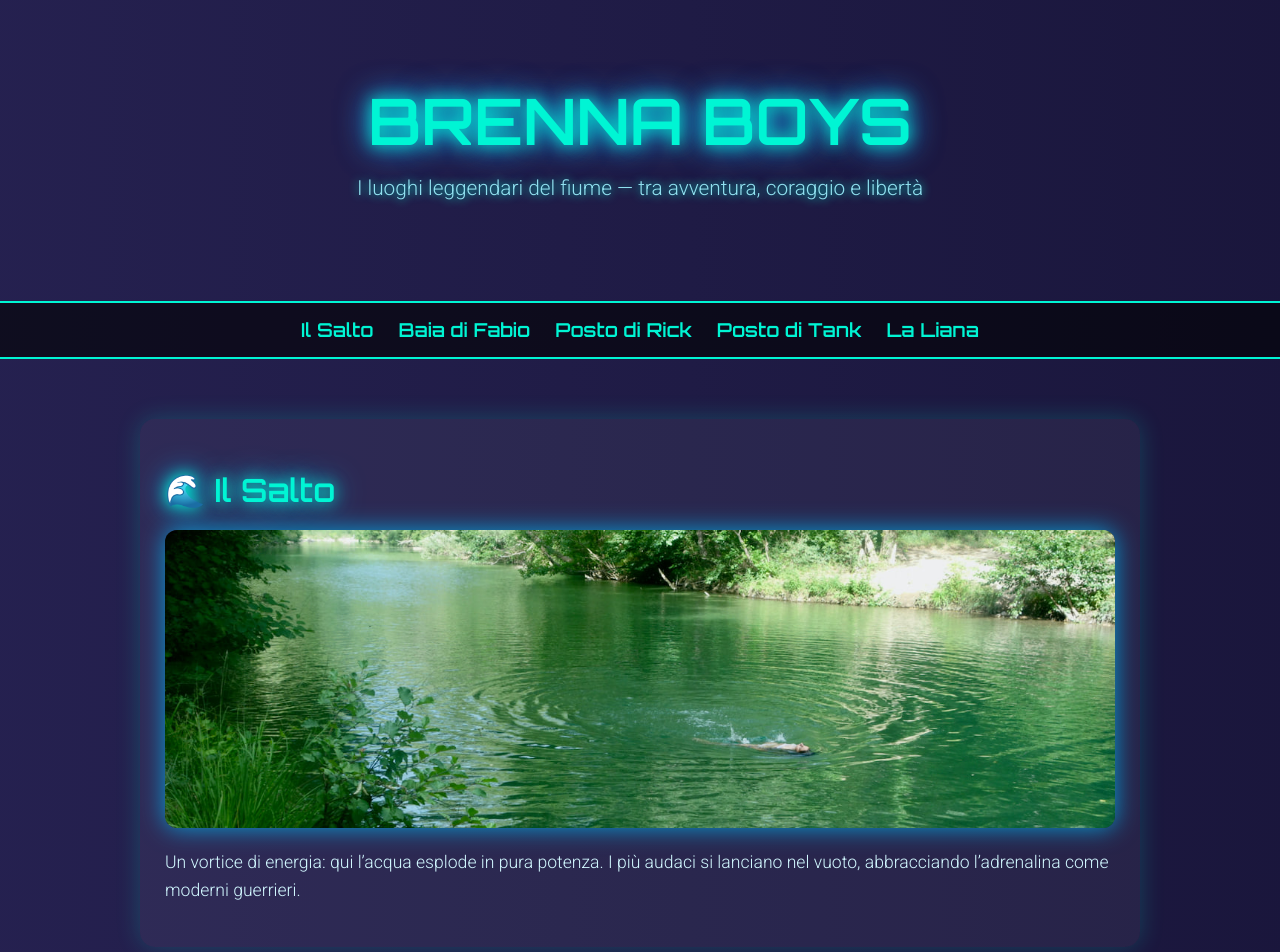
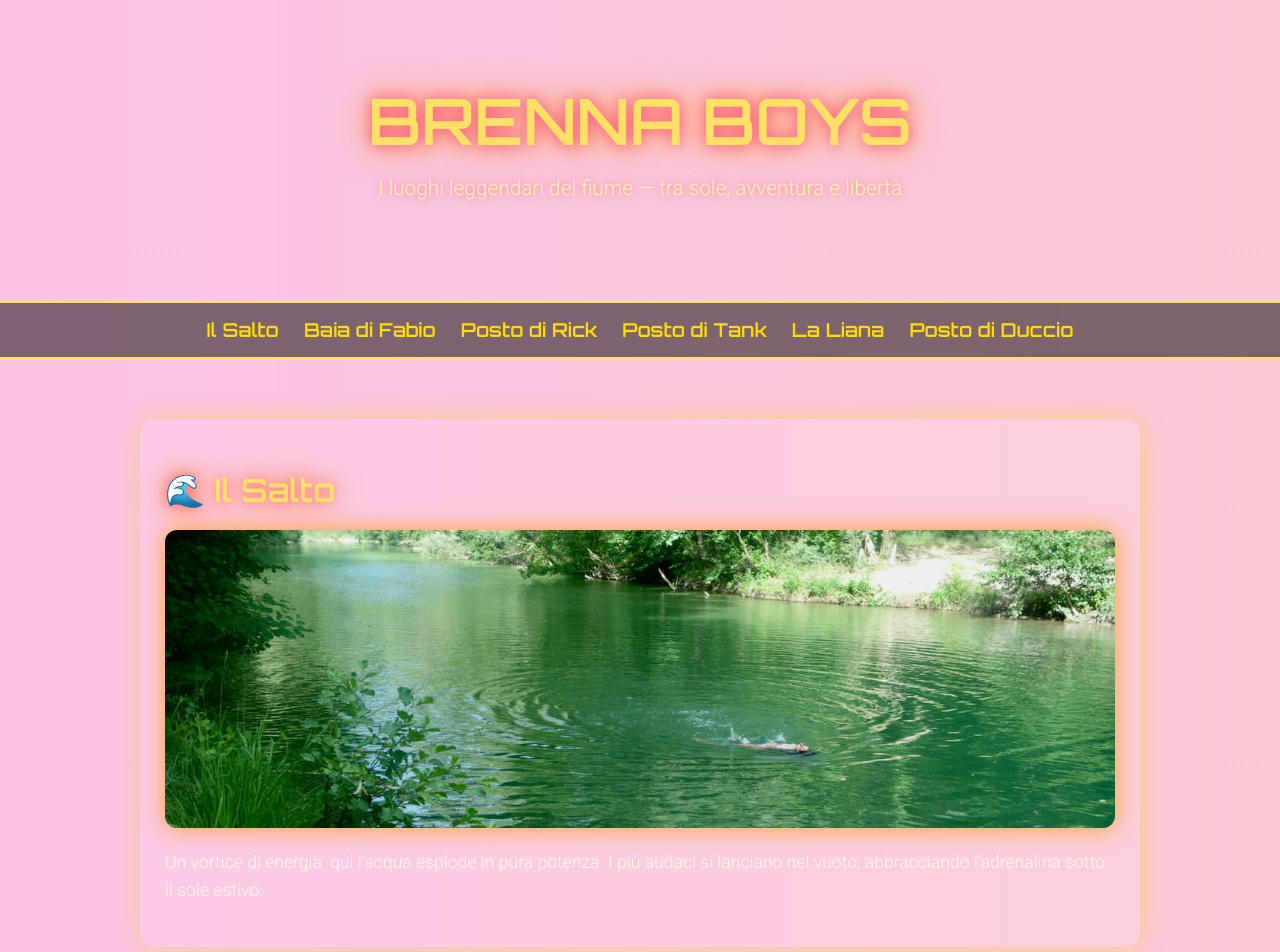
Before and after one commit to F-universe/brennaBOYS, a plain HTML site: page index.html in a window 1280 px wide. Shown: the top 952 px of the page. Drawn offline with Linux system fonts and the light colour scheme.

Commit message:
Update index.html

```diff
--- a/index.html
+++ b/index.html
@@ -6,14 +6,14 @@
   <style>
     @import url('https://fonts.googleapis.com/css2?family=Orbitron:wght@600&family=Roboto:wght@300&display=swap');
 
-    /* Sfondo animato */
+    /* Sfondo animato con colori estivi */
     body {
       margin: 0;
       font-family: 'Roboto', sans-serif;
-      background: linear-gradient(270deg, #0f0c29, #302b63, #24243e);
-      background-size: 600% 600%;
-      animation: gradientBG 20s ease infinite;
-      color: #e0e0e0;
+      background: linear-gradient(270deg, #ff9a9e, #fad0c4, #fbc2eb, #a6c1ee, #fddb92, #fcb69f);
+      background-size: 1200% 1200%;
+      animation: gradientBG 25s ease infinite;
+      color: #fff8e7;
       overflow-x: hidden;
     }
 
@@ -30,41 +30,41 @@
     header h1 {
       font-family: 'Orbitron', sans-serif;
       font-size: 4em;
-      color: #00f5d4;
-      text-shadow: 0 0 10px #00f5d4, 0 0 20px #00bbf9, 0 0 40px #4361ee;
+      color: #ffe066;
+      text-shadow: 0 0 15px #ff6b6b, 0 0 30px #ff922b, 0 0 45px #f72585;
       animation: glowPulse 3s infinite alternate;
       margin: 0;
     }
     header p {
       font-size: 1.3em;
-      color: #90e0ef;
+      color: #fff3b0;
       margin-top: 15px;
-      text-shadow: 0 0 10px #00f5d4;
+      text-shadow: 0 0 10px #ff6b6b;
     }
     @keyframes glowPulse {
-      from { text-shadow: 0 0 10px #00f5d4, 0 0 20px #00bbf9; }
-      to { text-shadow: 0 0 20px #00f5d4, 0 0 40px #00bbf9, 0 0 60px #4361ee; }
+      from { text-shadow: 0 0 10px #ff6b6b, 0 0 20px #ff922b; }
+      to { text-shadow: 0 0 20px #f72585, 0 0 40px #ff9a9e, 0 0 60px #ffdd00; }
     }
 
     nav {
-      background: rgba(0,0,0,0.6);
+      background: rgba(0,0,0,0.5);
       display: flex;
       justify-content: center;
       gap: 25px;
       padding: 15px;
-      border-top: 2px solid #00f5d4;
-      border-bottom: 2px solid #00f5d4;
+      border-top: 2px solid #ffe066;
+      border-bottom: 2px solid #ffe066;
     }
     nav a {
-      color: #00f5d4;
+      color: #ffdd00;
       text-decoration: none;
       font-family: 'Orbitron', sans-serif;
       font-size: 1.2em;
       transition: 0.3s;
     }
     nav a:hover {
-      color: #00bbf9;
-      text-shadow: 0 0 10px #00f5d4, 0 0 20px #00bbf9;
+      color: #ff6b6b;
+      text-shadow: 0 0 15px #ff9a9e, 0 0 25px #f72585;
     }
 
     section {
@@ -74,29 +74,29 @@
     }
     h2 {
       font-family: 'Orbitron', sans-serif;
-      color: #00f5d4;
+      color: #ffe066;
       font-size: 2em;
-      text-shadow: 0 0 15px #00f5d4, 0 0 30px #00bbf9;
+      text-shadow: 0 0 15px #ff6b6b, 0 0 30px #ff922b;
       margin-bottom: 15px;
     }
     .spot {
       margin-bottom: 80px;
-      background: rgba(255,255,255,0.05);
+      background: rgba(255,255,255,0.1);
       padding: 25px;
       border-radius: 15px;
-      box-shadow: 0 0 25px rgba(0, 245, 212, 0.2);
+      box-shadow: 0 0 25px rgba(255, 221, 0, 0.4);
       transition: transform 0.3s, box-shadow 0.3s;
       animation: fadeInUp 1.5s ease;
     }
     .spot:hover {
       transform: scale(1.03);
-      box-shadow: 0 0 40px rgba(0, 245, 212, 0.6);
+      box-shadow: 0 0 40px rgba(255, 105, 180, 0.7);
     }
     .spot img {
       display: block;
       margin: 20px auto;
       border-radius: 12px;
-      box-shadow: 0 0 25px rgba(0, 187, 249, 0.8);
+      box-shadow: 0 0 25px rgba(255, 150, 0, 0.8);
       max-width: 100%;
       height: auto;
       transition: transform 0.5s;
@@ -107,7 +107,7 @@
     .spot p {
       font-size: 1.1em;
       line-height: 1.6em;
-      color: #d1f7ff;
+      color: #fff9e6;
     }
 
     @keyframes fadeInUp {
@@ -117,11 +117,11 @@
 
     footer {
       background: rgba(0,0,0,0.6);
-      color: #00f5d4;
+      color: #ffe066;
       text-align: center;
       padding: 20px;
       font-family: 'Orbitron', sans-serif;
-      border-top: 2px solid #00bbf9;
+      border-top: 2px solid #ff922b;
     }
   </style>
 </head>
@@ -129,7 +129,7 @@
 
   <header>
     <h1>BRENNA BOYS</h1>
-    <p>I luoghi leggendari del fiume — tra avventura, coraggio e libertà</p>
+    <p>I luoghi leggendari del fiume — tra sole, avventura e libertà</p>
   </header>
 
   <nav>
@@ -138,42 +138,49 @@
     <a href="#rick">Posto di Rick</a>
     <a href="#tank">Posto di Tank</a>
     <a href="#liana">La Liana</a>
+    <a href="#duccio">Posto di Duccio</a>
   </nav>
 
   <section>
     <div id="salto" class="spot">
       <h2>🌊 Il Salto</h2>
       <img src="images/salto.png" alt="Foto del Salto">
-      <p>Un vortice di energia: qui l’acqua esplode in pura potenza. I più audaci si lanciano nel vuoto, abbracciando l’adrenalina come moderni guerrieri.</p>
+      <p>Un vortice di energia: qui l’acqua esplode in pura potenza. I più audaci si lanciano nel vuoto, abbracciando l’adrenalina sotto il sole estivo.</p>
     </div>
 
     <div id="baia" class="spot">
       <h2>🌅 La Baia di Fabio</h2>
       <img src="images/baia.png" alt="Foto della Baia di Fabio">
-      <p>Un santuario segreto dove il fiume si fa quiete. Le acque brillano sotto il sole, mentre le ombre degli alberi raccontano storie di amicizia eterna.</p>
+      <p>Un santuario segreto dove il fiume si fa quiete. Le acque brillano come oro al tramonto, luogo perfetto per condividere risate infinite.</p>
     </div>
 
     <div id="rick" class="spot">
       <h2>🌄 Il Posto di Rick</h2>
       <img src="images/rick.png" alt="Foto del Posto di Rick">
-      <p>Qui il tramonto incendia il cielo. È il luogo dove i ricordi prendono forma e il tempo si piega al silenzio dorato della natura.</p>
+      <p>Un punto magico dove il cielo si accende di colori caldi. Qui il tempo rallenta e ogni istante diventa memoria eterna d’estate.</p>
     </div>
 
     <div id="tank" class="spot">
       <h2>🏞️ Il Posto di Tank</h2>
       <img src="images/tank.png" alt="Foto del Posto di Tank">
-      <p>Un regno selvaggio, scolpito da rocce e correnti profonde. Solo gli spiriti indomabili osano sfidare queste acque ribelli.</p>
+      <p>Un regno selvaggio, con rocce e acque profonde. È il palcoscenico ideale per le sfide sotto il sole cocente, tra forza e resistenza.</p>
     </div>
 
     <div id="liana" class="spot">
       <h2>🌿 La Liana</h2>
       <img src="images/liana.png" alt="Foto della Liana">
-      <p>Un filo sospeso tra cielo e acqua. Qui si vola, si urla, si ride: un istante eterno che trasforma chiunque in un eroe del fiume.</p>
+      <p>Un filo naturale sospeso tra cielo e acqua. Chi si lancia da qui vola tra risate, schiamazzi e bagni indimenticabili d’estate.</p>
+    </div>
+
+    <div id="duccio" class="spot">
+      <h2>☀️ Il Posto di Duccio</h2>
+      <img src="images/duccio.png" alt="Foto del Posto di Duccio">
+      <p>Il cuore vibrante del fiume. Qui la luce del sole si specchia sull’acqua creando riflessi arcobaleno, un paradiso estivo che porta la firma di Duccio.</p>
     </div>
   </section>
 
   <footer>
-    <p>© 2025 BRENNA BOYS ⚡ Un’avventura oltre il tempo</p>
+    <p>© 2025 BRENNA BOYS 🌴 Estate senza fine</p>
   </footer>
 
 </body>
```
